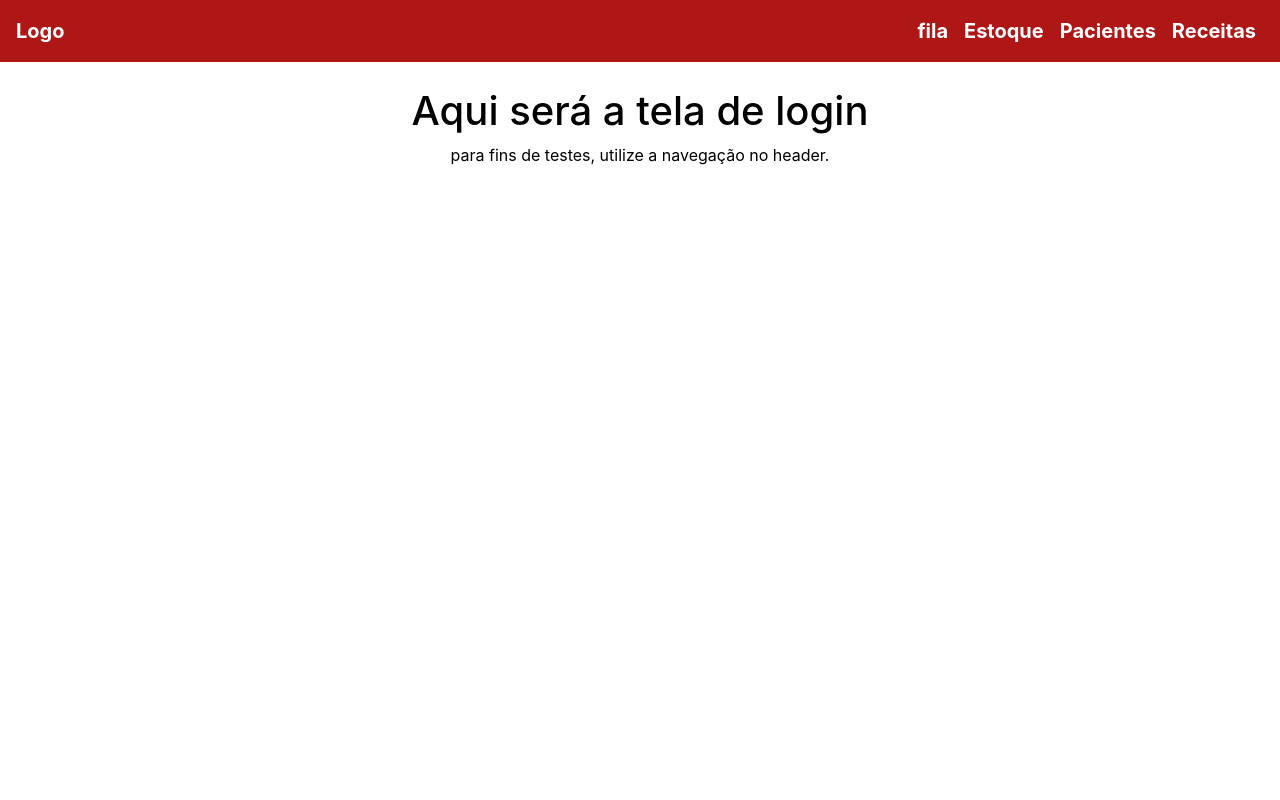
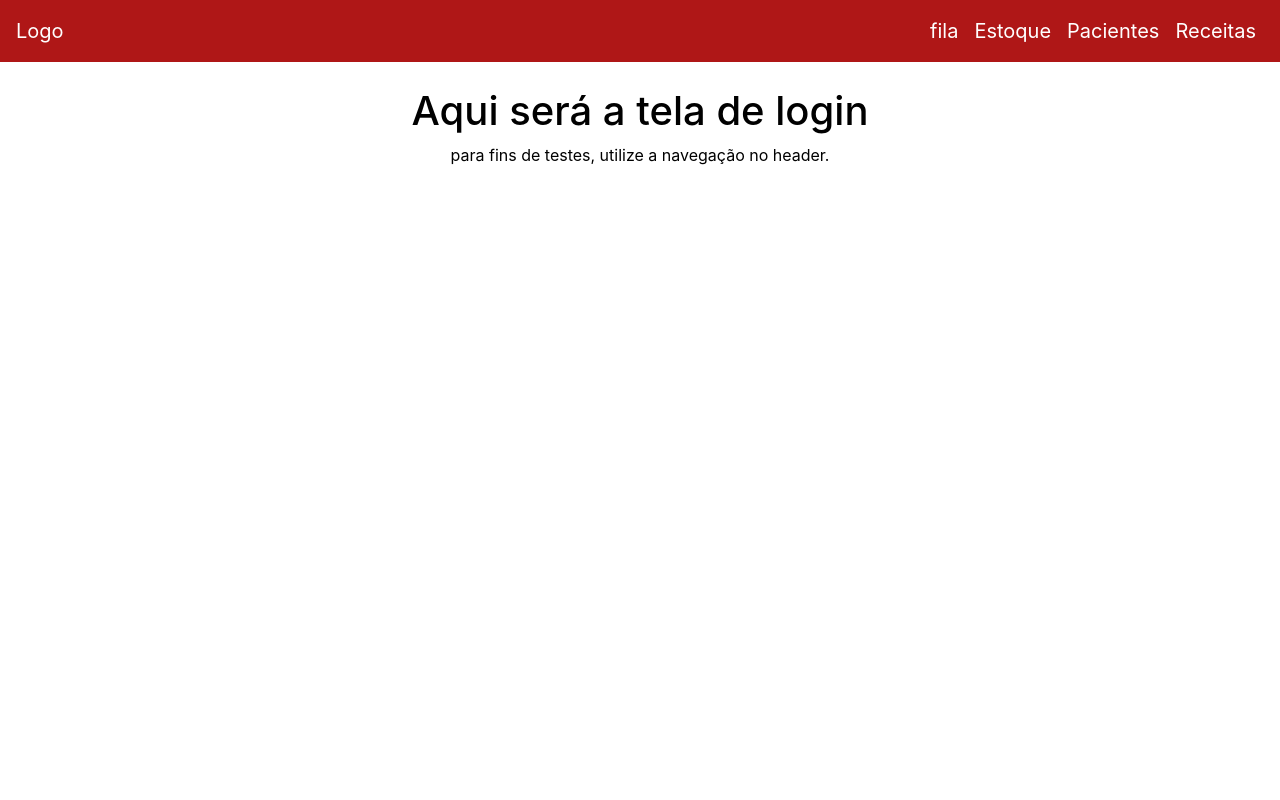
Before and after one commit to ReisLucasF/prontuario, a PHP site: page /atendimentos/index.php in a window 1280 px wide. Run offline with PHP 8.4, Linux system fonts and the light colour scheme; some libraries are stand-ins or nearby versions.

Commit message:
feat: variáveis css

```diff
--- a/frontend/style.css
+++ b/frontend/style.css
@@ -2,6 +2,9 @@
     --cor-principal: #AF1717;
     --cor-secundaria: #ffffff;
     --cor-fonte: #000000;
+
+    --fonte-titulo: 19px;
+    --fonte-paragrafo: 12px;
 }
 
 .navbar-custom {
@@ -12,7 +15,6 @@
 .navbar-custom .navbar-nav .nav-link {
     color: var(--cor-secundaria);
     font-size: 20px;
-    font-weight: bold;
 }
 
 body {
```
